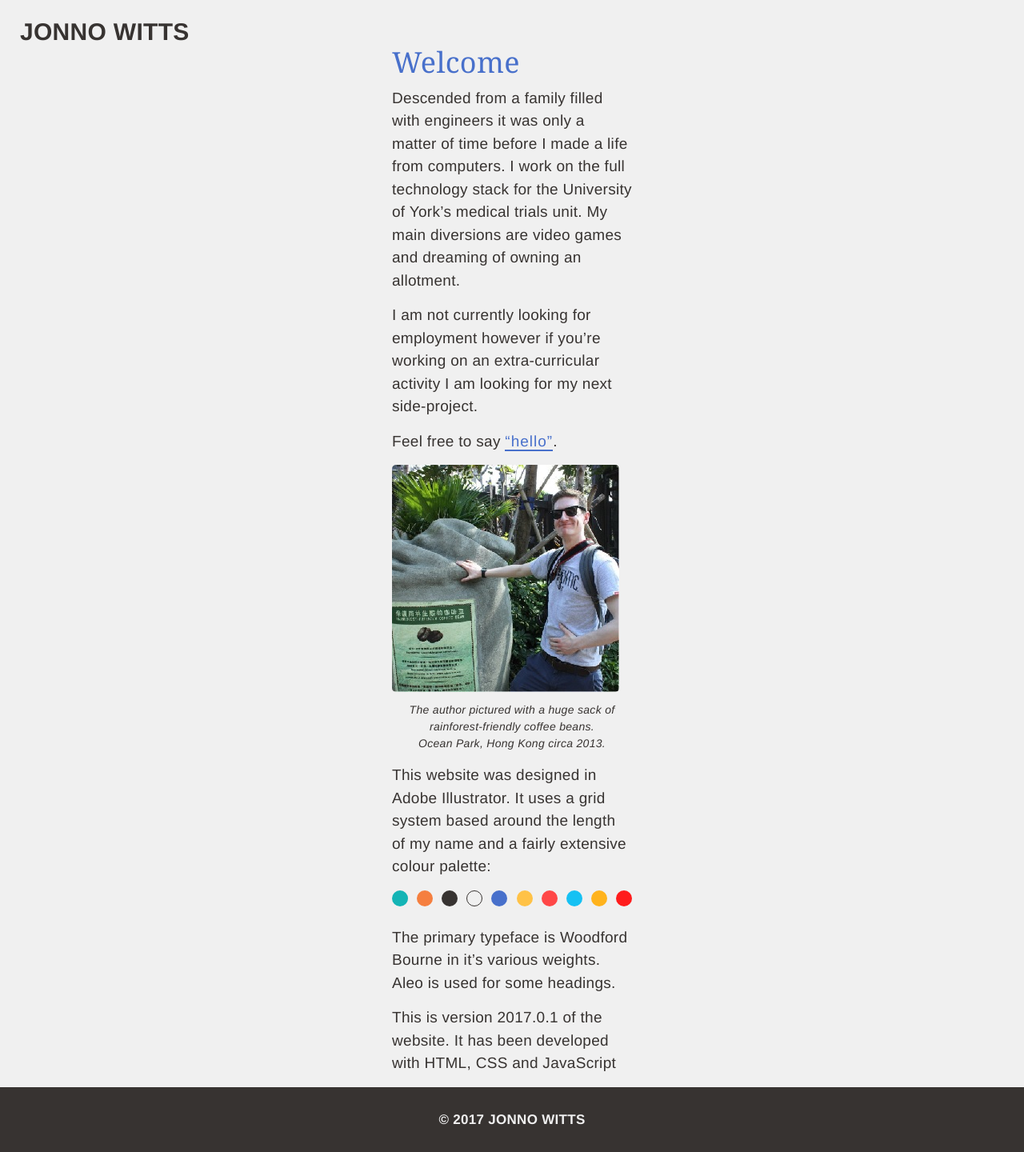
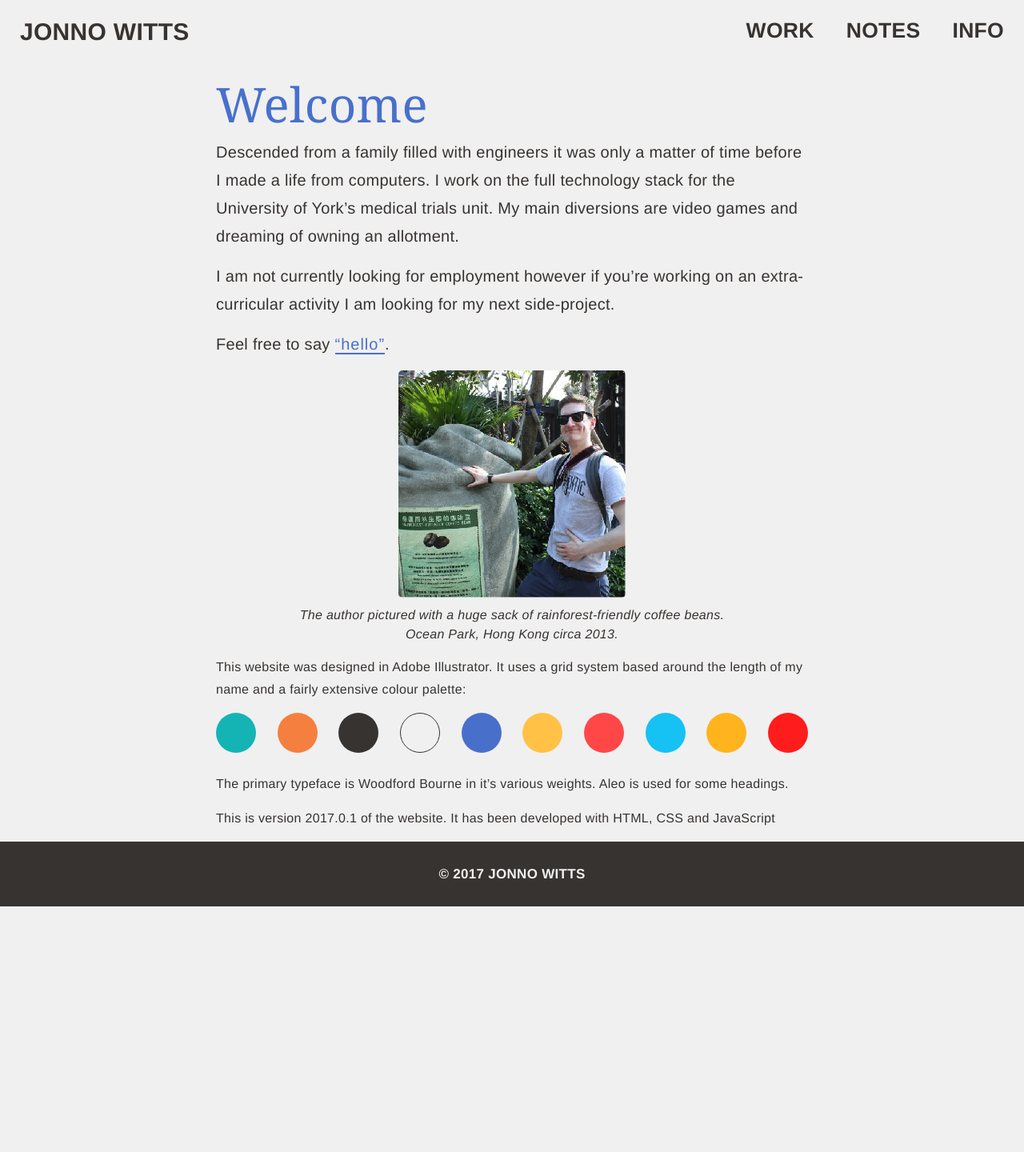
Before and after one commit to jonnow/jw-v2017, a PHP site: page /about.html in a window 1280 px wide. Shown: the whole page at 80% size. After the commit the page ends 1133 px from the top, so only its background shows below. Run offline with PHP 8.4, Linux system fonts and the light colour scheme; some libraries are stand-ins or nearby versions; some web fonts are replaced.

Commit message:
larger screen size styling for about page

```diff
--- a/css/main.css
+++ b/css/main.css
@@ -93,7 +93,8 @@ main {
 .home {
   position: relative; }
   .home header h1 a,
-  .home header span.menu-control-open {
+  .home header span.menu-control-open,
+  .home header nav a {
     color: #F0F0F0; }
   .home header span.menu-control-open svg {
     stroke: #F0F0F0; }
@@ -115,11 +116,12 @@ main {
 
 .about {
   background-color: #F0F0F0; }
-  .about header h1 a {
+  .about header h1 a,
+  .about header nav a {
     color: #373331; }
   .about article {
     width: 90%;
-    max-width: 30rem;
+    max-width: 74rem;
     margin: 0 auto; }
     .about article h1, .about article p a {
       color: #4870CB; }
@@ -131,6 +133,7 @@ main {
       margin-top: 1rem;
       margin-bottom: 1.25rem; }
     .about article img {
+      display: block;
       border-radius: 5px;
       margin: 0 auto; }
     .about article p {
@@ -206,8 +209,7 @@ header {
   header nav a {
     font-size: 2.2rem;
     margin-bottom: 1.5rem; }
-  header span.menu-control-close,
-  header nav a {
+  header span.menu-control-close {
     color: #F0F0F0; }
   header span.menu-control-open,
   header span.menu-control-close {
@@ -526,6 +528,19 @@ body > footer {
     font-size: 2.65rem;
     line-height: 165%; }
 
+  .about article {
+    margin-top: 5rem; }
+    .about article h1 {
+      font-size: 6rem; }
+    .about article p {
+      font-size: 2rem;
+      line-height: 175%; }
+    .about article footer p, .about article .caption {
+      font-size: 1.6rem; }
+    .about article ul.colours li {
+      height: 5rem;
+      width: 5rem; }
+
   footer {
     font-size: 2.2rem; } }
 @media screen and (min-width: 1024px) and (max-width: 1200px) {
--- a/css/sass/small.scss
+++ b/css/sass/small.scss
@@ -204,6 +204,29 @@ $grid_template_img_col: 50%;
         }
     }
 
+    .about {
+        article {
+            margin-top: 5rem;
+            h1 {
+                font-size: 6rem;
+            }
+
+            p {
+                font-size: 2rem;
+                line-height: 175%;
+            }
+
+            footer p, .caption {
+                font-size: 1.6rem;
+            }
+
+            ul.colours li {
+                height: 5rem;
+                width: 5rem;
+            }
+        }
+    }
+
     footer {
         font-size: $font_small_footer;
     }
--- a/css/sass/smallest.scss
+++ b/css/sass/smallest.scss
@@ -49,7 +49,8 @@ main {
 
     header {
         h1 a,
-        span.menu-control-open {
+        span.menu-control-open,
+        nav a {
             color: $primary_white;
         }
         span.menu-control-open {
@@ -89,13 +90,14 @@ main {
 .about {
     background-color: $primary_white;
     header {
-        h1 a {
+        h1 a,
+        nav a {
             color: $primary_black;
         }
     }
     article {
         width: 90%;
-        max-width: 30rem;
+        max-width: 74rem;
         margin: 0 auto;
 
         h1, p a {
@@ -112,6 +114,7 @@ main {
         }
 
         img {
+            display: block;
             border-radius: 5px;
             margin: 0 auto;
         }
@@ -209,8 +212,7 @@ header {
         margin-bottom: $margin_smallest;
     }
 
-    span.menu-control-close,
-    nav a {
+    span.menu-control-close {
         color: $primary_white;
     }
 
```
